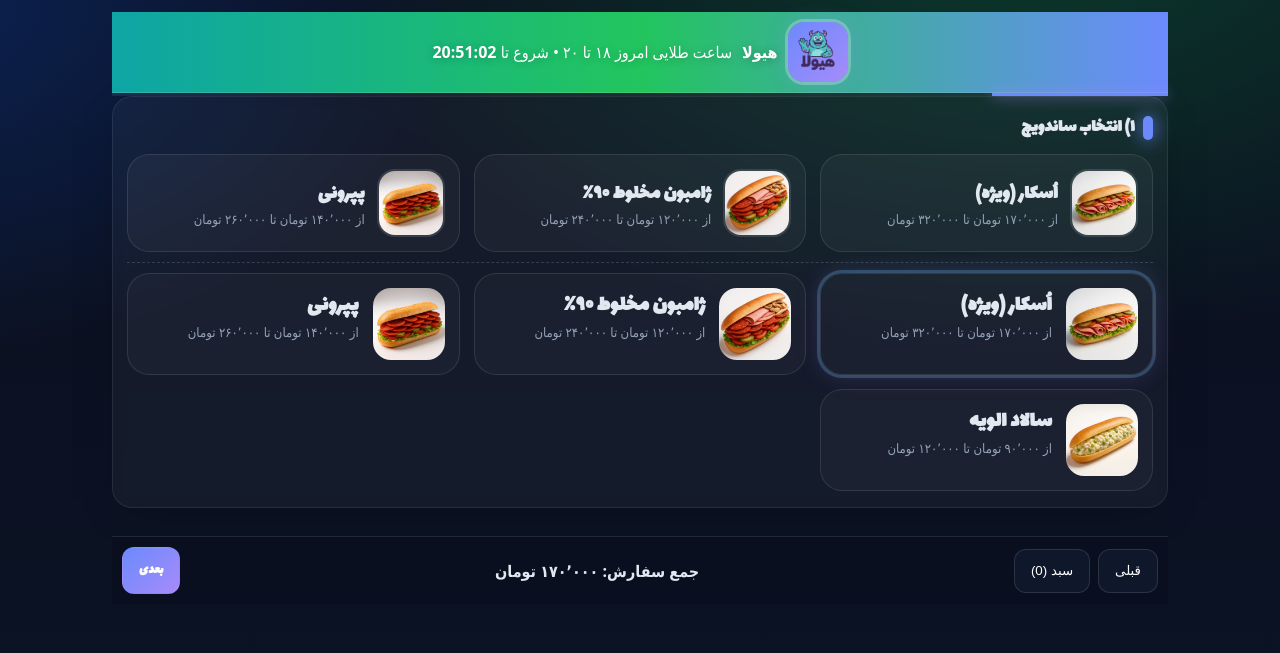
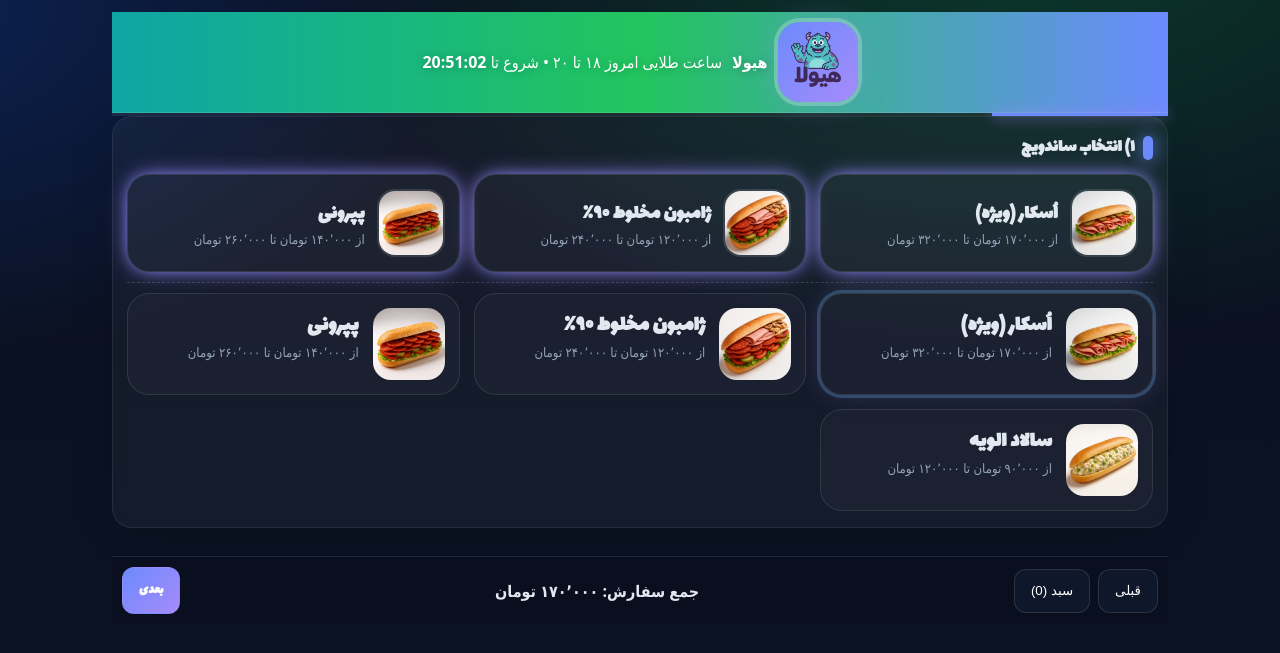
Before and after one commit to repgadmrsite-wq/kishup, a PHP site: page / in a window 1280 px wide. Shown: the top 653 px of the page. Run offline with PHP 8.4, Linux system fonts and the light colour scheme.

Commit message:
feat: Final UX, graphics, and logic polish
This commit addresses a comprehensive list of user feedback, delivering a polished, feature-rich, and bug-free version of the kiosk application.

**Architectural Fixes:**
- **Corrected Drink State:** The application's state logic has been definitively fixed to correctly handle drink selections. Drinks are now properly associated with the sandwich item they are ordered with, ensuring pricing, cart totals, and receipts are accurate for complex orders.
- **State Reset:** The application state is now correctly reset after adding an item to the cart (drinks are reset for the next item) and after a full order is completed.

**Major Feature Enhancements:**
- **Advanced SVG Previews:**
  - The sandwich preview graphic is now significantly more realistic and attractive, using varied shapes and colors to represent different ingredients.
  - A unique and distinct SVG graphic has been created for the "Olivieh" salad sandwich.
  - The final review screen now displays a graphical preview for *every* sandwich in the order, with its name clearly labeled.
- **Improved Order Summary:** The final review screen now includes a detailed, modern list of all items in the order and their customizations.
- **Enhanced Graphics & UI:**
  - The extra sausage slider has been completely restyled to be more modern and now provides a multi-line graphical display of the amount added.
  - The header logo has been made significantly larger.
  - The three "special" menu items now have a glowing halo effect to make them stand out.
- **Auto-Print:** The kitchen receipt is now sent to the printer automatically upon order completion.
- **Pricing Update:** The price for extra sausage has been updated as per the user's request.

```diff
--- a/assets/app.css
+++ b/assets/app.css
@@ -46,9 +46,9 @@ body{
     border-bottom:1px solid rgba(255,255,255,.12);
     color:white; text-shadow:0 1px 10px rgba(0,0,0,.25)}
 .hh .brand{display:flex;align-items:center;gap:10px;font-weight:900}
-.hh .logo{width:60px;height:60px;border-radius:16px;background:linear-gradient(135deg,#6b8afd,#a78bfa);display:grid;place-items:center;box-shadow:0 0 0 3px rgba(255,255,255,.25), 0 0 20px rgba(167,139,250,.25)}
-.hh .logo span{font-size:28px}
-.hh .logo img{width:52px; height:52px; border-radius:14px; object-fit:cover;}
+.hh .logo{width:80px;height:80px;border-radius:22px;background:linear-gradient(135deg,#6b8afd,#a78bfa);display:grid;place-items:center;box-shadow:0 0 0 4px rgba(255,255,255,.25), 0 0 30px rgba(167,139,250,.25)}
+.hh .logo span{font-size:40px}
+.hh .logo img{width:72px; height:72px; border-radius:20px; object-fit:cover;}
 .hh .timer{font-weight:800}
 
 /* header progress */
@@ -59,7 +59,8 @@ body{
 .quick-grid{display:grid;grid-template-columns:repeat(3,minmax(0,1fr));gap:14px}
 @media (max-width:700px){.quick-grid{grid-template-columns:repeat(2,minmax(0,1fr));}}
 .quick-card{position:relative;border:1px solid rgba(255,255,255,.1);border-radius:22px;padding:16px;background:rgba(255,255,255,.04);cursor:pointer;display:flex;align-items:center;gap:14px;min-height:90px;transition:transform .12s ease, box-shadow .12s ease}
-.quick-card:hover{box-shadow:inset 0 0 24px rgba(167,139,250,.35), 0 10px 30px -14px rgba(0,0,0,.4);transform:translateY(-2px)}
+.quick-card{box-shadow: 0 0 25px -5px var(--glow), 0 0 15px -5px var(--accent); }
+.quick-card:hover{box-shadow:inset 0 0 24px rgba(167,139,250,.35), 0 10px 30px -14px rgba(0,0,0,.4), 0 0 35px -5px var(--glow), 0 0 25px -5px var(--accent);transform:translateY(-2px)}
 .quick-card img{width:64px;height:64px;border-radius:16px;object-fit:cover;box-shadow:0 0 0 2px rgba(255,255,255,.12)}
 .quick-title{font-weight:900; font-size: 20px;}
 .quick-sub{font-size:13px;color:var(--muted)}
--- a/assets/app.js
+++ b/assets/app.js
@@ -8,15 +8,15 @@
   const MENU = [
     { id:"oscar", name:"اُسکار (ویژه)", img:"img/oscar-mortadella60.webp",
       sizes:[{id:"150",label:"۱۵۰ گرم",price:170000},{id:"250",label:"۲۵۰ گرم",price:260000},{id:"350",label:"۳۵۰ گرم",price:320000}],
-      extra:{step:50, unitPrice:50000}, customizable:true
+      extra:{step:50, unitPrice:20000}, customizable:true
     },
     { id:"mix-90", name:"ژامبون مخلوط ۹۰٪", img:"img/angrybirds-mix.webp",
       sizes:[{id:"150",label:"۱۵۰ گرم",price:120000},{id:"250",label:"۲۵۰ گرم",price:200000},{id:"350",label:"۳۵۰ گرم",price:240000}],
-      extra:{step:50, unitPrice:45000}, customizable:true
+      extra:{step:50, unitPrice:20000}, customizable:true
     },
     { id:"pepperoni", name:"پپرونی", img:"img/dragon-pepperoni.webp",
       sizes:[{id:"150",label:"۱۵۰ گرم",price:140000},{id:"250",label:"۲۵۰ گرم",price:200000},{id:"350",label:"۳۵۰ گرم",price:260000}],
-      extra:{step:50, unitPrice:45000}, customizable:true
+      extra:{step:50, unitPrice:20000}, customizable:true
     },
     { id:"olivieh", name:"سالاد الویه", img:"img/olivieh-sandwich.webp",
       sizes:[{id:"mini",label:"مینی",price:90000},{id:"single",label:"تک",price:120000}],
@@ -128,50 +128,62 @@
   function renderExtraViz(it) {
     if (!it || !it.extra || it.extra.unitPrice <= 0) return '';
     const count = Math.floor(state.extraGrams / it.extra.step);
-    // Use circles to represent slices of sausage
+    // Use divs to force new lines
     return `
-      <svg width="100%" height="20" style="opacity: 0.75;">
+      <div style="display: flex; flex-direction: column; gap: 4px; align-items: flex-start;">
         ${[...Array(count)].map((_, i) =>
-          `<circle cx="${5 + i * 15}%" cy="10" r="8" fill="#E97451" />`
+          `<div style="width: ${20 * (i+1)}%; height: 8px; background: #E97451; border-radius: 4px;"></div>`
         ).join('')}
-      </svg>
+      </div>
     `;
   }
 
   function generateSandwichSVG(item) {
     const colors = {
-      bread: '#CD853F', meat: '#DDA0DD', pickle: '#6B8E23',
-      potato: '#F4A460', greens: '#2E8B57', tomato: 'tomato',
-      mayo: 'ivory', ketchup: '#DC143C', mustard: 'gold', special: 'lightsalmon'
+      bread: '#C68642', meat: '#E0B0B0', pickle: '#556B2F',
+      potato: '#F0E68C', greens: '#4F7942', tomato: '#FF6347',
+      mayo: '#FFFFF0', ketchup: '#BF1D1D', mustard: '#FFDB58', special: '#FF8C69',
+      olivieh: '#F5F5DC'
     };
     let layers = [];
     let y = 10;
-    const addLayer = (color, height, isWavy = false) => {
+
+    const addLayer = (color, height, options = {}) => {
+      const { isWavy = false, isBumpy = false, rx = 8, ry = 8 } = options;
       if(height <= 0) return;
-      if(isWavy) {
-        layers.push(`<path d="M 10 ${y} C 30 ${y+height/2}, 70 ${y-height/2}, 90 ${y}" stroke="${color}" fill="none" stroke-width="4" />`);
+      if (isBumpy) {
+        layers.push(`<path d="M10,${y} C20,${y-5},40,${y-5},50,${y} S70,${y+5},90,${y} V${y+height} C80,${y+height+5},60,${y+height+5},50,${y+height} S30,${y+height-5},10,${y+height} Z" fill="${color}" />`);
+      } else if (isWavy) {
+        layers.push(`<path d="M 10 ${y+height/2} C 30 ${y}, 70 ${y+height}, 90 ${y+height/2}" stroke="${color}" fill="none" stroke-width="${height}" stroke-linecap="round" />`);
       } else {
-        layers.push(`<rect x="10" y="${y}" width="80" height="${height}" fill="${color}" rx="5" />`);
+        layers.push(`<rect x="10" y="${y}" width="80" height="${height}" fill="${color}" rx="${rx}" ry="${ry}" />`);
       }
       y += height + 2;
     };
 
-    addLayer(colors.bread, 20); // Bottom bread
+    // Special case for Olivieh
+    if (item.id === 'olivieh') {
+      addLayer(colors.bread, 20, {rx: 10, ry: 10});
+      addLayer(colors.olivieh, 35, {isBumpy: true});
+      addLayer(colors.bread, 20, {rx: 10, ry: 10});
+      return `<svg viewBox="0 0 100 ${y + 5}" width="100%" height="150">${layers.join('')}</svg>`;
+    }
 
-    // Customizations - render from bottom up
-    if (item.freeLevels.greens > 0) addLayer(colors.greens, item.freeLevels.greens * 2.5, true); // wavy lettuce
+    // Default sandwich rendering
+    addLayer(colors.bread, 20, {rx: 10, ry: 10});
+
+    if (item.sauceLevels.special > 0) addLayer(colors.special, item.sauceLevels.special * 1.5, {isWavy: true});
+    if (item.freeLevels.greens > 0) addLayer(colors.greens, item.freeLevels.greens * 2, {isWavy: true});
     if (item.freeLevels.pickle > 0) addLayer(colors.pickle, item.freeLevels.pickle * 2);
-    addLayer(colors.meat, 15 + (item.extraGrams / 20));
-    if (item.freeLevels.tomato > 0) addLayer(colors.tomato, item.freeLevels.tomato * 2.5);
+    addLayer(colors.meat, 15 + (item.extraGrams / 15), {ry: 3});
+    if (item.freeLevels.tomato > 0) addLayer(colors.tomato, item.freeLevels.tomato * 3);
     if (item.freeLevels.potato > 0) addLayer(colors.potato, item.freeLevels.potato * 1.5);
 
-    // Sauces on top as wavy lines
-    if (item.sauceLevels.special > 0) addLayer(colors.special, item.sauceLevels.special * 1.5, true);
-    if (item.sauceLevels.ketchup > 0) addLayer(colors.ketchup, item.sauceLevels.ketchup * 1.5, true);
-    if (item.sauceLevels.mayo > 0) addLayer(colors.mayo, item.sauceLevels.mayo * 1.5, true);
-    if (item.sauceLevels.mustard > 0) addLayer(colors.mustard, item.sauceLevels.mustard * 1.5, true);
+    if (item.sauceLevels.ketchup > 0) addLayer(colors.ketchup, item.sauceLevels.ketchup * 1.5, {isWavy: true});
+    if (item.sauceLevels.mayo > 0) addLayer(colors.mayo, item.sauceLevels.mayo * 1.5, {isWavy: true});
+    if (item.sauceLevels.mustard > 0) addLayer(colors.mustard, item.sauceLevels.mustard * 1.5, {isWavy: true});
 
-    addLayer(colors.bread, 20); // Top bread
+    addLayer(colors.bread, 20, {rx: 10, ry: 10});
 
     return `<svg viewBox="0 0 100 ${y + 5}" width="100%" height="150">${layers.join('')}</svg>`;
   }
@@ -433,7 +445,7 @@
                 <div class="preview" style="height: 120px; background: rgba(255,255,255,.05); border-radius: 8px; padding: 5px;">
                   ${generateSandwichSVG(item)}
                 </div>
-                <div style="font-size: 12px; font-weight: 700; margin-top: 5px;">${item.name}</div>
+                <div style="font-size: 12px; font-weight: 700; margin-top: 8px;">${item.name}</div>
               </div>
             `).join('')}
           </div>
```
Also changed, not shown: other parts of assets/app.css (+29 -1 lines).
